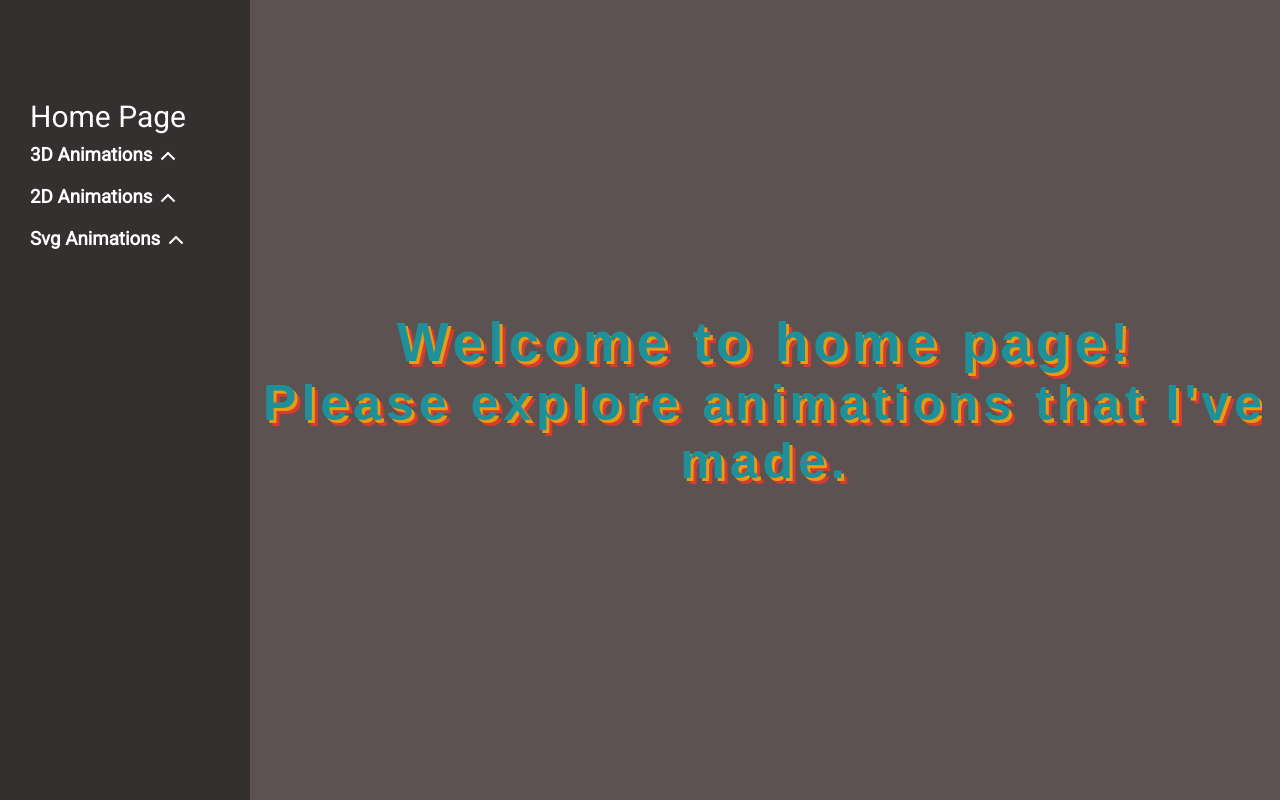
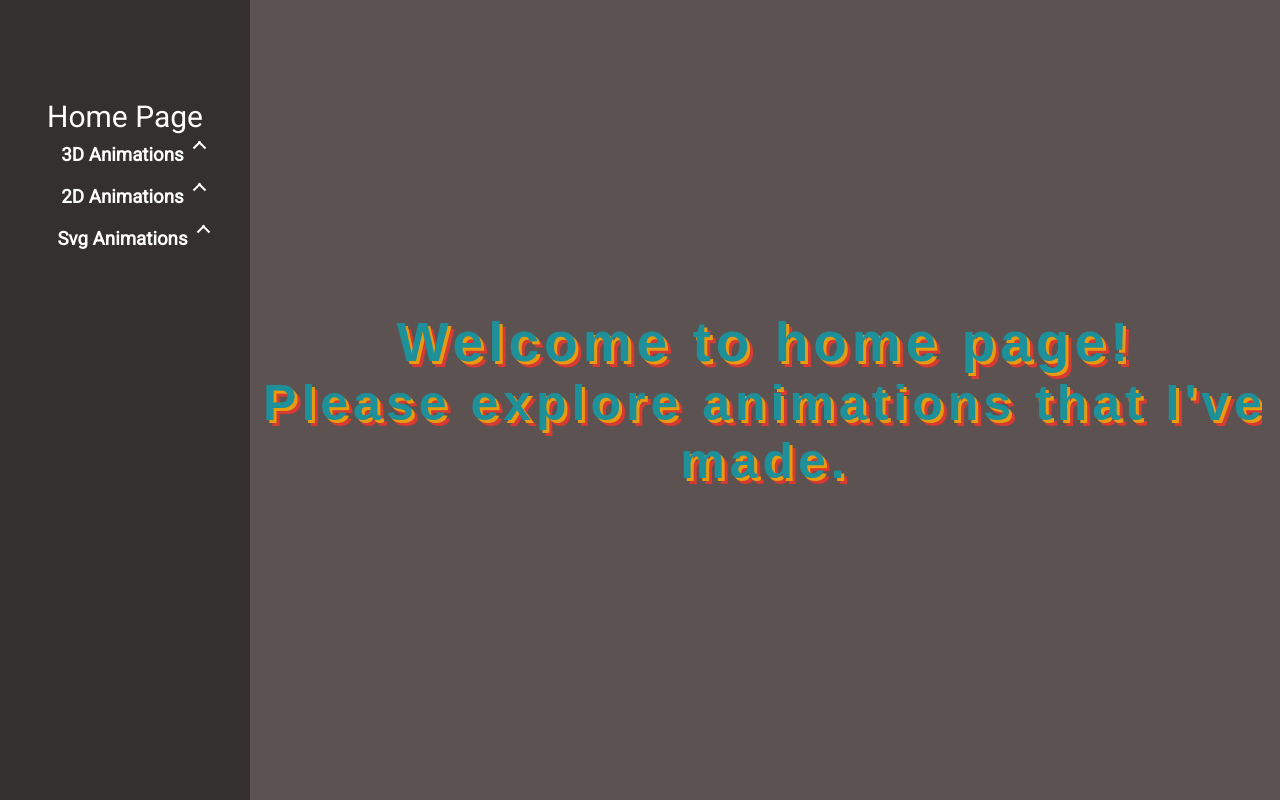
Before and after one commit to centek134/animations, a React (Create React App) app: page / in a window 1280 px wide. Built offline with nearby package versions, Linux system fonts and the light colour scheme; a web font is replaced by a local one.

Commit message:
centering menu on mobile view

```diff
--- a/src/assets/scss/components/Sidebar/Sidebar.css
+++ b/src/assets/scss/components/Sidebar/Sidebar.css
@@ -52,7 +52,7 @@
   }
 }
 .side-nav .sidebar_list .home_page_link {
-  width: 100%;
+  margin: 0 auto;
   font-size: 30px;
   text-decoration: none;
   color: #ffffff;
--- a/src/assets/scss/components/Sidebar/Sidebar.scss
+++ b/src/assets/scss/components/Sidebar/Sidebar.scss
@@ -40,9 +40,10 @@ $white_color:#ffffff;
     }
     @media screen and (max-width:700px){
         display: none;
+
     }
     .sidebar_list .home_page_link{
-        width: 100%;
+        margin: 0 auto;
         font-size: 30px;
         text-decoration: none;
         color: $white_color;
--- a/src/assets/scss/components/SidebarCategory/SidebarCategory.css
+++ b/src/assets/scss/components/SidebarCategory/SidebarCategory.css
@@ -1,13 +1,17 @@
 .sidebar_list {
   width: 100%;
   padding: 15px 30px 0px 30px;
+  display: flex;
+  flex-direction: column;
 }
 .sidebar_list .category {
   padding: 10px 0;
+  display: flex;
+  flex-direction: column;
+  align-items: center;
 }
 .sidebar_list .category .category_text {
   display: flex;
-  align-items: center;
   cursor: pointer;
 }
 .sidebar_list .category .category_text .category_text_arrow {
--- a/src/assets/scss/components/SidebarCategory/SidebarCategory.scss
+++ b/src/assets/scss/components/SidebarCategory/SidebarCategory.scss
@@ -2,11 +2,15 @@ $white_color: #ffffff;
 .sidebar_list{
     width: 100%;
     padding: 15px 30px 0px 30px;
+    display: flex;
+    flex-direction: column;
     .category{
         padding: 10px 0;
+        display: flex;
+        flex-direction: column;
+        align-items: center;
         .category_text{
             display: flex;
-            align-items: center;
             cursor: pointer;
             .category_text_arrow{
                 margin: 0 0 0 5px;
```
Also changed, not shown: 2 other files (tests, documents, lock files or other folders).
